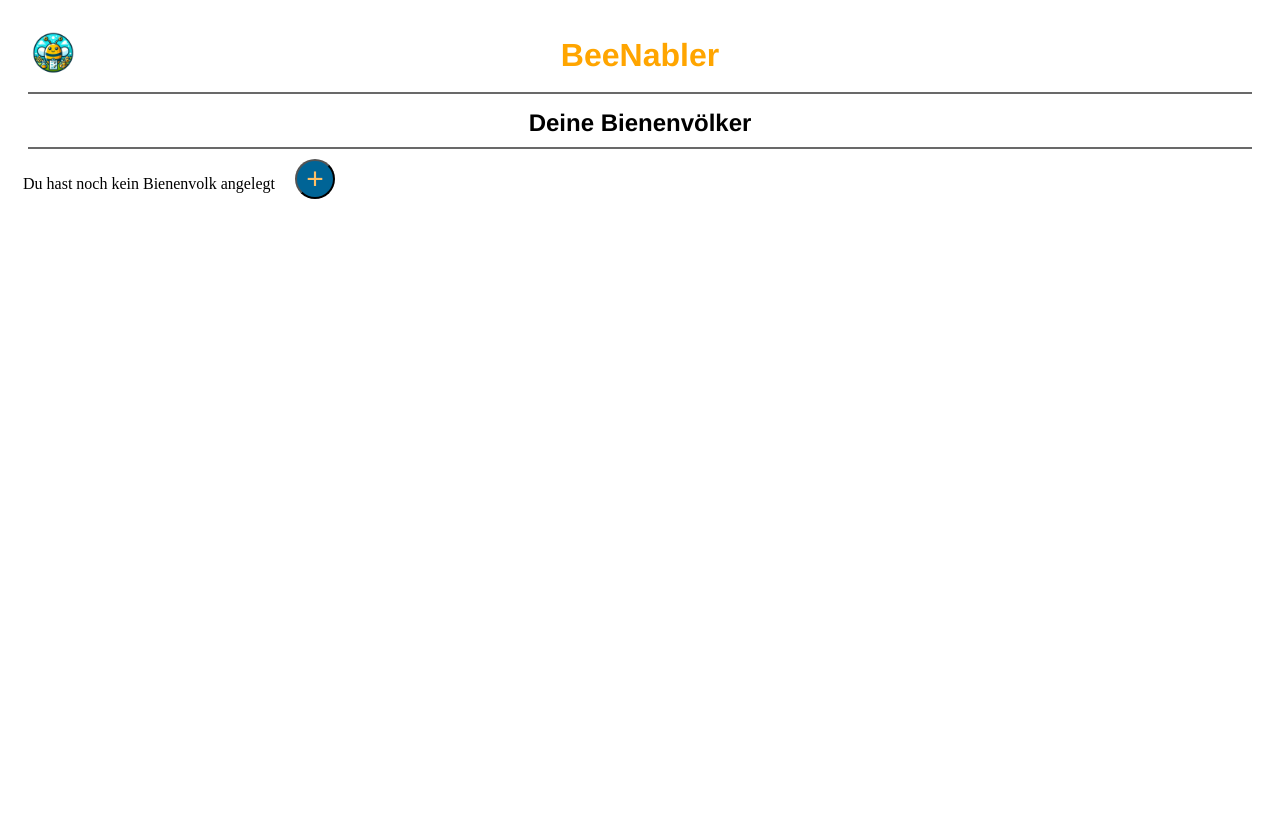
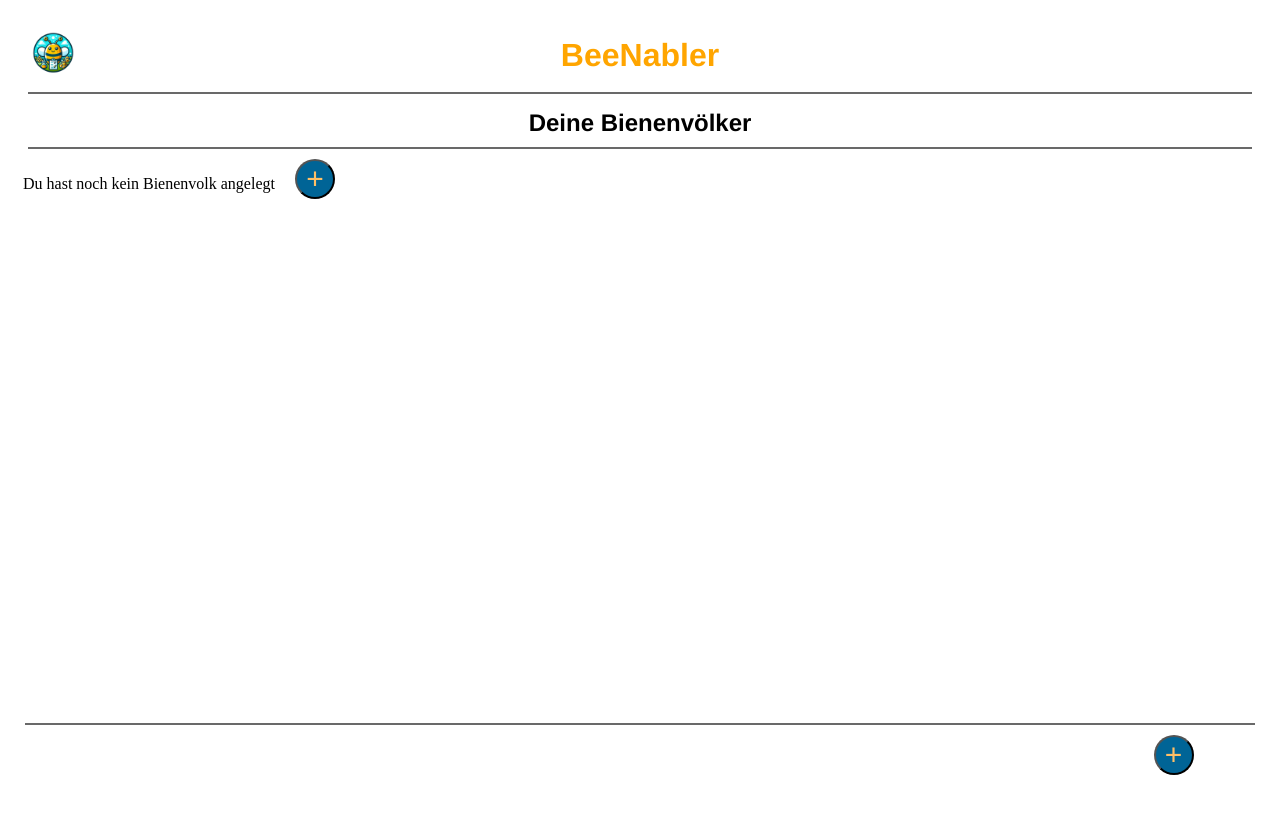
Before and after one commit to 4chiAA/capstone-beenabler, a React (Vite) app in the folder frontend/: page /home in a window 1280 px wide. Shown: the top 814 px of the page. Built offline with nearby package versions, Linux system fonts and the light colour scheme; no server answers.

Commit message:
add footer for home page

```diff
--- a/frontend/src/App.css
+++ b/frontend/src/App.css
@@ -1,5 +1,14 @@
 .page-container {
+    display: flex;
+    flex-direction: column;
     padding: 15px 15px;
+    min-height: 100vh;
+    margin: 0;
+}
+
+.wrapper {
+    flex: 1;
+    overflow: auto;
 }
 
 .title-container {
--- /dev/null
+++ b/frontend/src/components/FooterHome.tsx
@@ -0,0 +1,17 @@
+import "../stylesheets/FooterHome.css";
+import {Link} from "react-router-dom";
+export default function FooterHome() {
+
+    return (
+        <footer>
+            <div className="divider"></div>
+            <div className="footer-container">
+                <div className="left"></div>
+                <div className="mid"></div>
+                <Link to="/create">
+                    <button className="create-button">+</button>
+                </Link>
+            </div>
+        </footer>
+    );
+}
--- a/frontend/src/pages/Home.tsx
+++ b/frontend/src/pages/Home.tsx
@@ -3,6 +3,7 @@ import {Beehive} from "../types/Beehive.ts";
 import PreviewBeehives from "../components/PreviewBeehives.tsx";
 import Header from "../components/Header.tsx";
 import {Link} from "react-router-dom";
+import FooterHome from "../components/FooterHome.tsx";
 
 type HomeProps = {
     beehivesPreview: Beehive[]
@@ -13,6 +14,7 @@ export default function Home(props: Readonly<HomeProps>){
     return (
         <div className="page-container">
             <Header/>
+            <div className="wrapper">
             <div className="title-container">
                 <h2>Deine Bienenvölker</h2>
                 <div className="divider"></div>
@@ -21,6 +23,8 @@ export default function Home(props: Readonly<HomeProps>){
             <Link className="create-button-home" to="/create">
                 <button className="create-button">+</button>
             </Link>
+            </div>
+            <FooterHome/>
         </div>
     )
 }
--- /dev/null
+++ b/frontend/src/stylesheets/FooterHome.css
@@ -0,0 +1,25 @@
+footer {
+    display: flex;
+    flex-direction: column;
+    padding: 25px 25px;
+    position: fixed;
+    right: 0;
+    left: 0;
+    bottom: 0;
+    z-index: 99;
+}
+
+.footer-container {
+    display: flex;
+    align-items: center;
+    justify-content: space-between;
+    width: 95%;
+}
+
+.left {
+    width: 50px;
+}
+
+.mid {
+    width: 50px;
+}
```
